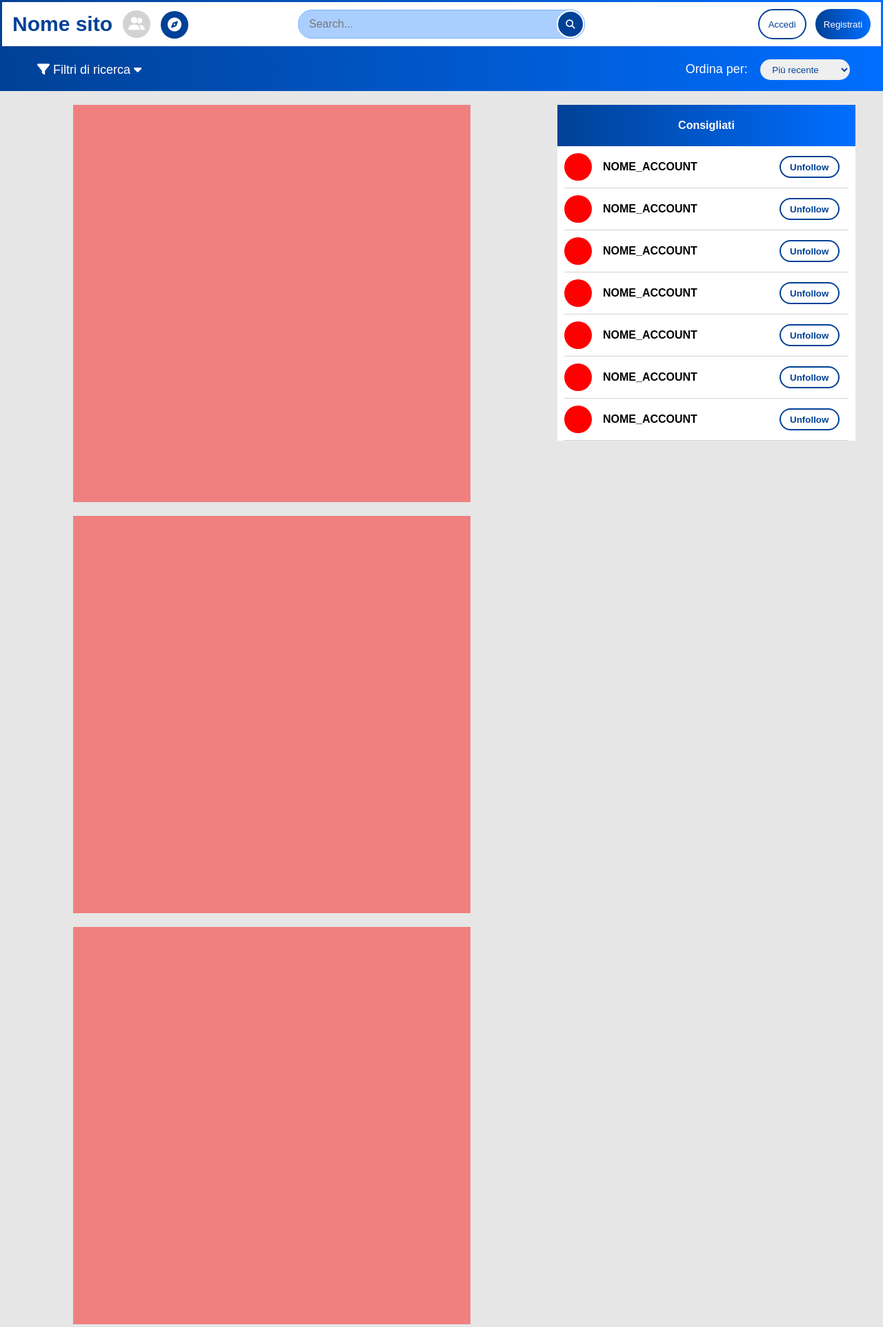
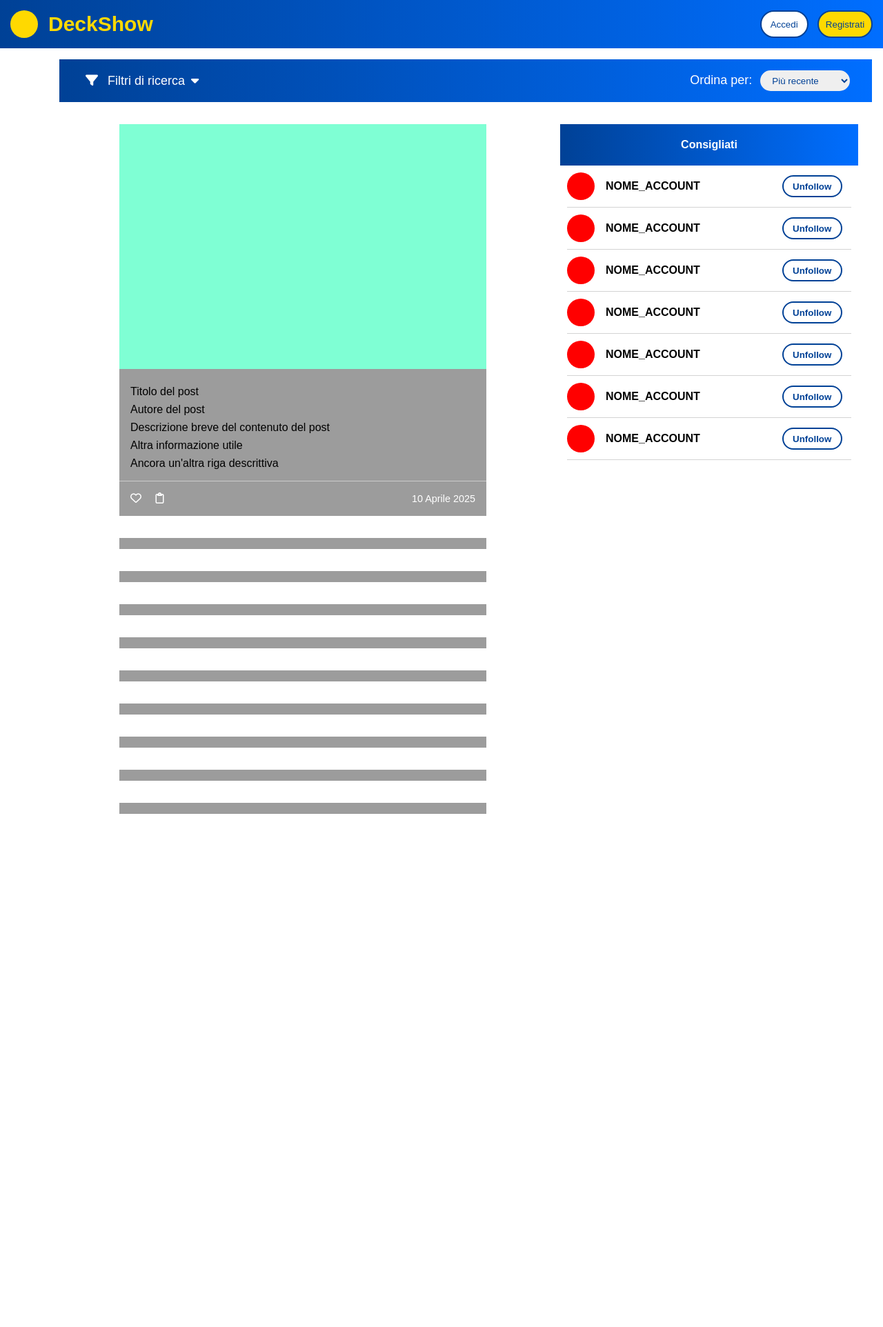
Before and after one commit to GabriRota/DeckShow, a Django app: page /perTe/ in a window 1280 px wide. Shown: the top 1924 px of the page at 69% size. After the commit the page ends 1180 px from the top, so only its background shows below. Run offline with Django 5.2, Linux system fonts and the light colour scheme.

Commit message:
Pagina per te e altri miglioramenti

```diff
--- a/static/css/baseLayout.css
+++ b/static/css/baseLayout.css
@@ -132,6 +132,7 @@
 
     main {
         margin-left: 0 !important;
+        padding-bottom: 60px !important;
       }
 
     .bar {
@@ -141,13 +142,14 @@
         left: 0;
         width: 100%;
         height: 48px;
-        padding: 1em;
+        padding: 0 1em;
         flex-direction: row;
         justify-content: center;
         align-items: center;
         padding: 0 1em;
         gap: 2em;
         background: linear-gradient(90deg,rgb(0, 65, 150), rgb(0, 110, 255));
+        z-index: 1000;
     }
 
     .upper-bar,
--- a/static/css/header.css
+++ /dev/null
@@ -1,164 +0,0 @@
-body{
-    margin: 0px;
-    overflow-x: hidden;
-    width: auto;
-    background-color: rgb(230, 230, 230);
-    font-family: sans-serif;
-}
-
-header{
-    position: fixed;
-    top: 0;
-    left: 0;
-    width: 100%;
-    z-index: 1000;
-    display: flex;
-    align-items: center;
-    justify-content: space-between;
-    padding: 0px;
-    height: 70px;
-    background-color: white;
-    padding-top: 15px;
-    padding-bottom: 15px;
-    border-style: solid;
-    border-image: linear-gradient(90deg, rgb(0, 65, 150), rgb(0, 110, 255)) 1;
-    box-sizing: border-box;
-}
-
-button:hover{
-    opacity: 0.9;
-    cursor: pointer;
-}
-
-button:active{
-    opacity: 0.8;
-}
-
-.nomeSito {
-    display: flex;
-    align-items: center;
-    text-align: left;
-    padding-left: 15px;
-    flex: 1; /* Occupa lo spazio disponibile */
-    color:rgb(0, 65, 150);
-    font-size: 30px;
-    font-family: sans-serif;
-    font-weight: 600;
-    align-items: center;
-}
-
-.nomeSito a button{
-    height: 40px;
-    width: 40px;
-    border-radius: 20px;
-    margin-left: 15px;
-    border: none;
-    background-color: rgb(0, 65, 150);
-}
-
-.fake-button {
-    display: flex;
-    justify-content: center;
-    align-items: center;
-    margin-left: 15px;
-    width: 40px;
-    height: 40px;
-    background-color: lightgray;
-    border-radius: 50%;
-    cursor: pointer; /* fa capire che è cliccabile */
-}
-
-.ricerca {
-    display: flex;
-    flex: 1; /* Occupa più spazio per la barra di ricerca */
-    height: 40px;
-    background-color:rgb(170, 207, 255);
-    border: 1px solid rgb(126, 182, 255);
-    border-radius: 20px;
-}
-
-.ricerca button{
-    height: 40px;
-    width: 40px;
-    padding: 0px;
-    border: 2px, solid, white;
-    border-radius: 20px;
-    background-color:rgb(0, 65, 150);
-    transition-duration: 0.2s;
-}
-
-.ricerca input{
-    flex: 1;
-    padding-left: 15px;
-    border: none;
-    background-color: transparent;
-    outline: none;
-    font-size: 16px;
-    color: rgb(90, 90, 90);
-}
-
-.accesso {
-    padding-right: 15px;
-    flex: 1;
-    text-align: right;
-    display: flex;
-    align-items: center;
-    justify-content: right;
-}
-
-.profile-container{
-    position: relative;
-    display: flex;
-}
-
-.dropdown-menu{
-    position: absolute;
-    right: 0px;
-    top: 56px;
-    background-color: white;
-    box-shadow: 0px 4px 8px rgba(0, 0, 0, 0.2);
-}
-
-.dropdown-menu a{
-    display: block;
-    padding: 10px;
-    color: black;
-    text-decoration: none;
-    transition: 0.3s ease;
-    border-bottom:1px solid lightgrey;
-}
-
-.dropdown-menu a:hover{
-    background-color: rgb(0, 65, 150);
-    color: white;
-}
-
-.accesso button{
-    border-radius: 22px;
-    height: 44px;
-    transition-duration: 0.2s;
-}
-
-.accedi{
-    background-color: white;
-    width: 70px;
-    border: 2px solid rgb(0, 65, 150);
-    color: rgb(0, 65, 150);
-}
-
-.registrati{
-    margin-left: 1em;
-    background: linear-gradient(90deg,rgb(0, 65, 150), rgb(0, 110, 255));
-    width: 80px;
-    border: none;
-    color: white;
-}
-
-header img{
-    height: 40px;
-    width: 40px;
-    border-radius: 50%;
-    border: 2px solid rgb(0, 110, 255);
-    cursor: pointer;
-    margin-left: 1em;
-}
--- a/static/css/perTe.css
+++ b/static/css/perTe.css
@@ -1,44 +1,62 @@
-.filtro{
-    margin: 70px 0em 0em 0em;
-    height:fit-content;
-    background: linear-gradient(90deg,rgb(0, 65, 150), rgb(0, 110, 255));
-    padding: 1em 3em;
+.filtro {
+    margin: 0 1em 0em 1em;
+    height: fit-content;
+    background: linear-gradient(90deg, rgb(0, 65, 150), rgb(0, 110, 255));
+    padding: 1em 2em;
     display: flex;
     align-items: center;
     justify-content: space-between;
 }
 
-.filtro button{
+.filtro button {
     background-color: transparent;
     border: none;
     font-size: 18px;
     color: white;
 }
 
-.ordinamento{
+.filtro p {
+    display: inline-block;
+    padding-left: 0.5em;
+    margin: 0px;
+}
+
+.ordinamento {
     color: white;
     font-size: 18px;
 }
 
-.ordinamento select{
+.ordinamento select {
     height: 30px;
     width: 130px;
-    margin-left: 1em;
+    margin-left: 0.5em;
     border-radius: 15px;
     padding-left: 1em;
     border: none;
     color: rgb(0, 65, 150);
 }
 
-.sidebar{
+
+.layout {
+    display: flex;
+    flex-direction: row;
+    justify-content: center;
+    align-items: flex-start;
+    margin: 2em auto;
+    max-width: 1600px;
+    padding: 0 1em;
+    box-sizing: border-box;
+}
+
+.sidebar {
     width: 432px;
-    margin: 0 20px 0px 20px;
     height: fit-content;
     background-color: white;
+    margin: 0 20px;
 }
 
-.consigliati{
-    background: linear-gradient(90deg,rgb(0, 65, 150), rgb(0, 110, 255));
+.consigliati {
+    background: linear-gradient(90deg, rgb(0, 65, 150), rgb(0, 110, 255));
     width: 100%;
     height: 60px;
     display: flex;
@@ -48,36 +66,36 @@
     color: white;
 }
 
-.account{
+.account {
     display: flex;
     align-items: center;
-    margin: 10px 10px 0px 10px;
+    margin: 10px;
     padding-bottom: 10px;
     border-bottom: 1px solid lightgray;
     position: relative;
 }
 
-.account a{
+.account a {
     display: flex;
     align-items: center;
     text-decoration: none;
 }
 
-.img-profilo{
+.img-profilo {
     height: 40px;
     width: 40px;
     border-radius: 50%;
     background-color: red;
 }
 
-.acc-name{
-    margin: 0px;
+.acc-name {
+    margin: 0;
     margin-left: 1em;
     font-weight: 600;
     color: black;
 }
 
-.account button{
+.account button {
     position: absolute;
     right: 0;
     margin-right: 1em;
@@ -89,50 +107,89 @@
     font-weight: 600;
 }
 
-.layout{
-    display: flex;
-    margin: 20px;
-}
-
-.inserzioni-container{
+.grid-container {
     flex: 1;
     display: flex;
     flex-direction: column;
-    gap: 20px;
-    margin-right: 20px;
     align-items: center;
-
+    gap: 2em;
 }
 
-.inserzione{
-    background-color: lightcoral;
-    width: 576px;
-    aspect-ratio: 1 / 1;
+.inserzione {
+    width: 532px;
+    background-color: rgb(156, 156, 156);
+    display: flex;
+    flex-direction: column;
+    justify-content: space-between;
+    position: relative;
+    padding-bottom: 1em;
+    margin: 0;
+    box-sizing: border-box;
 }
 
+.immagini {
+    display: flex;
+    width: 100%;
+    background-color: red;
+    margin-bottom: 1em;
+}
 
+.img-wrapper{
+    aspect-ratio: 3/4;
+    flex: 1;
+    overflow: hidden;
+    background-color: aquamarine;
+}
 
+.contenuto-post p {
+    margin: 0.5em 0 0 0;
+    padding: 0 1em;
+}
 
+.bottom-post {
+    display: flex;
+    justify-content: space-between;
+    align-items: center;
+    margin-top: 1em;
+    padding: 1em 1em 0 1em;
+    border-top: 1px solid #ccc;
+}
 
+.simboli i {
+    margin-right: 1em;
+    color: white;
+}
 
-@media screen and (max-width: 1050px) {
-    .layout {
-      flex-direction: column;
+.data {
+    font-size: 0.9em;
+    color: white;
+}
+
+@media screen and (max-width: 1100px) {
+    .sidebar {
+        display: none;
     }
 
-    .sidebar {
-      width: 100%;
-      margin: 20px 0 0 0;
+    .inserzione {
+        margin: 0 auto;
+    }
+}
+
+@media screen and (max-width: 600px) {
+
+    .layout{
+        padding: 0;
     }
 
-    .inserzioni-container {
-      margin-right: 0;
+    .filtro p{
+        display: none;
+    }
+    .inserzione{
+        width: 100%;
+        max-width: none;
     }
 
-    .inserzione{
-        width: 100%;
-        max-width: 576px;
-        min-width: 432px;
+    .grid-container{
+        padding: 0;
     }
-
-  }
+}
--- a/templates/perTe.html
+++ b/templates/perTe.html
@@ -1,45 +1,17 @@
+{% extends 'layout.html' %}
 {% load static %}
-<!doctype html>
-<html lang="en">
-  <head>
-    <meta charset="utf-8">
-    <meta name="viewport" content="width=device-width, initial-scale=1">
-    <link rel="stylesheet" href="https://cdnjs.cloudflare.com/ajax/libs/font-awesome/6.7.2/css/all.min.css" integrity="sha512-Evv84Mr4kqVGRNSgIGL/F/aIDqQb7xQ2vcrdIwxfjThSH8CSR7PBEakCr51Ck+w+/U6swU2Im1vVX0SVk9ABhg==" crossorigin="anonymous" referrerpolicy="no-referrer" />
-    <link href="{% static 'css/header.css' %}" rel="stylesheet">
+
+{% block title %}Esplora - DeckShow{% endblock %}
+{% block extra_css %}
 <link href="{% static 'css/perTe.css' %}" rel="stylesheet">
-  </head>
-  <body>
-    <header>
-        <div class="nomeSito">Nome sito
-            <div class="fake-button" title="Post delle persone che segui">
-                <i class="fa-solid fa-user-group fa-2xs" style="color: #ffffff;"></i>
-              </div>
-          <a href="{% url 'index' %}" title="Esplora nuovi post"><button><i class="fa-solid fa-compass fa-xl" style="color: #ffffff;"></i></button></a><!--DA INSERIRE LINK-->
-        </div>
-        <div class="ricerca">
-          <input class="barraRicerca" placeholder="Search...">
-          <button type="submit"><i class="fa-solid fa-magnifying-glass" style="color: #ffffff;"></i></button>
-        </div>
-        <div class="accesso">
-          {% if user.is_authenticated %}
-          <div class="profile-container">
-            <a><button class="registrati">New Post</button></a>
-            <img src="{{user_profile.img_profilo.url}}" alt="" class="img-profilo" id="img-profilo">
-            <div class="dropdown-menu" id="dropdown-menu">
-              <a href="{% url 'user_profile' request.user.id %}">Profilo</a>
-              <a href="">Impostazioni</a>
-              <a href="logout">Log out</a>
-            </div>
-          </div>
-          {% else %}
-          <a href="{% url 'login' %}"><button class="accedi">Accedi</button></a>
-          <a href="{% url 'signup' %}"><button class="registrati">Registrati</button></a>
-          {% endif %}
-        </div>
-    </header>
+{% endblock %}
+{% block content %}
+
 <div class="filtro">
-      <button type="button" data-bs-toggle="collapse" data-bs-target="#filter_form" aria-controls="navbarColor01" aria-expanded="false" aria-label="Toggle navigation">
-        <i class="fa-solid fa-filter" style="color: #ffffff;"></i> Filtri di ricerca <i class="fa-solid fa-caret-down"></i>
+  <button type="button" data-bs-toggle="collapse" data-bs-target="#filter_form" aria-controls="navbarColor01"
+    aria-expanded="false" aria-label="Toggle navigation">
+    <i class="fa-solid fa-filter" style="color: #ffffff;"></i>
+    <p> Filtri di ricerca </p><i class="fa-solid fa-caret-down" style="padding-left: 0.5em;"></i>
   </button>
   <div class="ordinamento">
     <label for="sort">Ordina per: </label>
@@ -50,8 +22,32 @@
     </select>
   </div>
 </div>
-    <main class="layout">
-      <div class="inserzioni-container">
+<div class="layout">
+  <div class="grid-container">
+    <div class="inserzione">
+      <div class="immagini">
+        <div class="img-wrapper">
+        </div>
+        <div class="img-wrapper">
+        </div>
+      </div>
+
+      <div class="contenuto-post">
+        <p class="titolo">Titolo del post</p>
+        <p class="autore">Autore del post</p>
+        <p class="descrizione">Descrizione breve del contenuto del post</p>
+        <p class="descrizione">Altra informazione utile</p>
+        <p class="descrizione">Ancora un'altra riga descrittiva</p>
+      </div>
+
+      <div class="bottom-post">
+        <div class="simboli">
+          <i class="fa-regular fa-heart"></i>
+          <i class="fa-regular fa-clipboard"></i>
+        </div>
+        <div class="data">10 Aprile 2025</div>
+      </div>
+    </div>
     <div class="inserzione"></div>
     <div class="inserzione"></div>
     <div class="inserzione"></div>
@@ -114,7 +110,7 @@
       <button>Unfollow</button>
     </div>
   </div>
-    </main>
-    <script src="https://cdn.jsdelivr.net/npm/bootstrap@5.3.3/dist/js/bootstrap.bundle.min.js" integrity="sha384-YvpcrYf0tY3lHB60NNkmXc5s9fDVZLESaAA55NDzOxhy9GkcIdslK1eN7N6jIeHz" crossorigin="anonymous"></script>
-  </body>
-</html>
+</div>
+
+
+{% endblock %}
```
Also changed, not shown: static/css/index.css (+37 -2 lines), templates/index.html (+22 -6 lines). Lines whose indentation alone changed are shown as unchanged.
